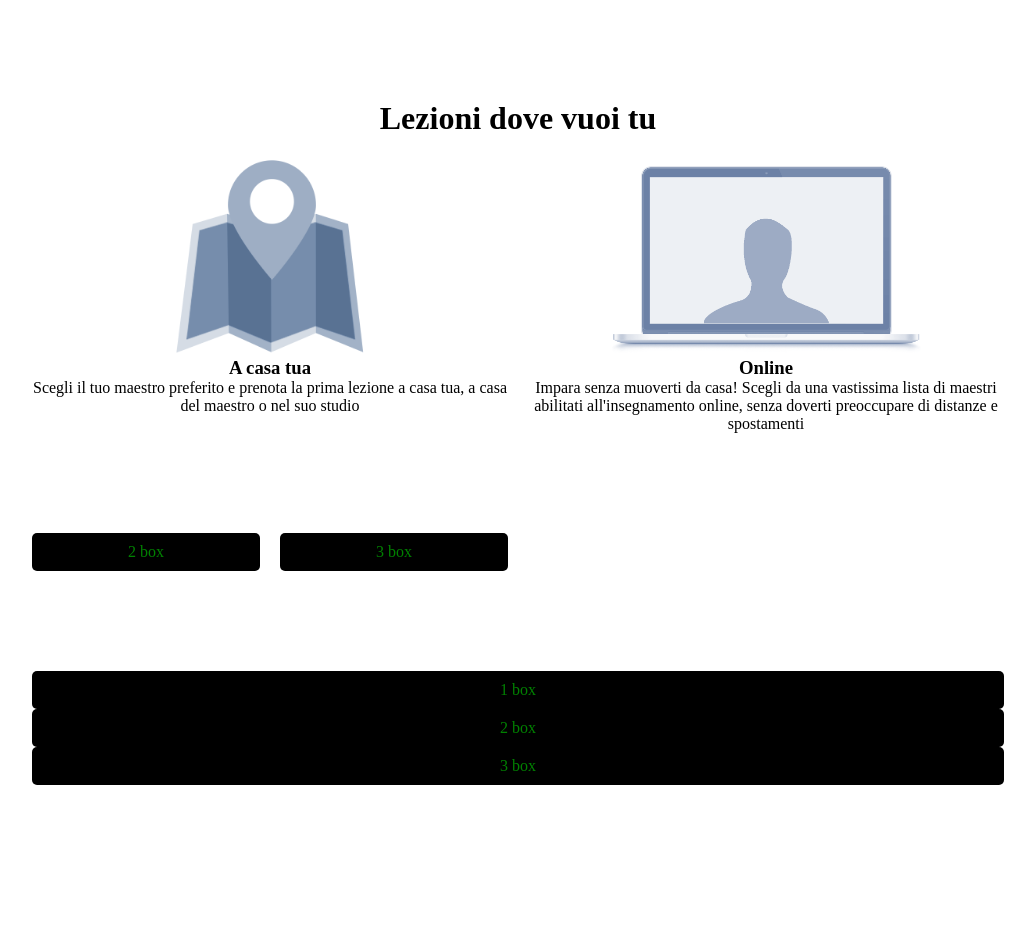
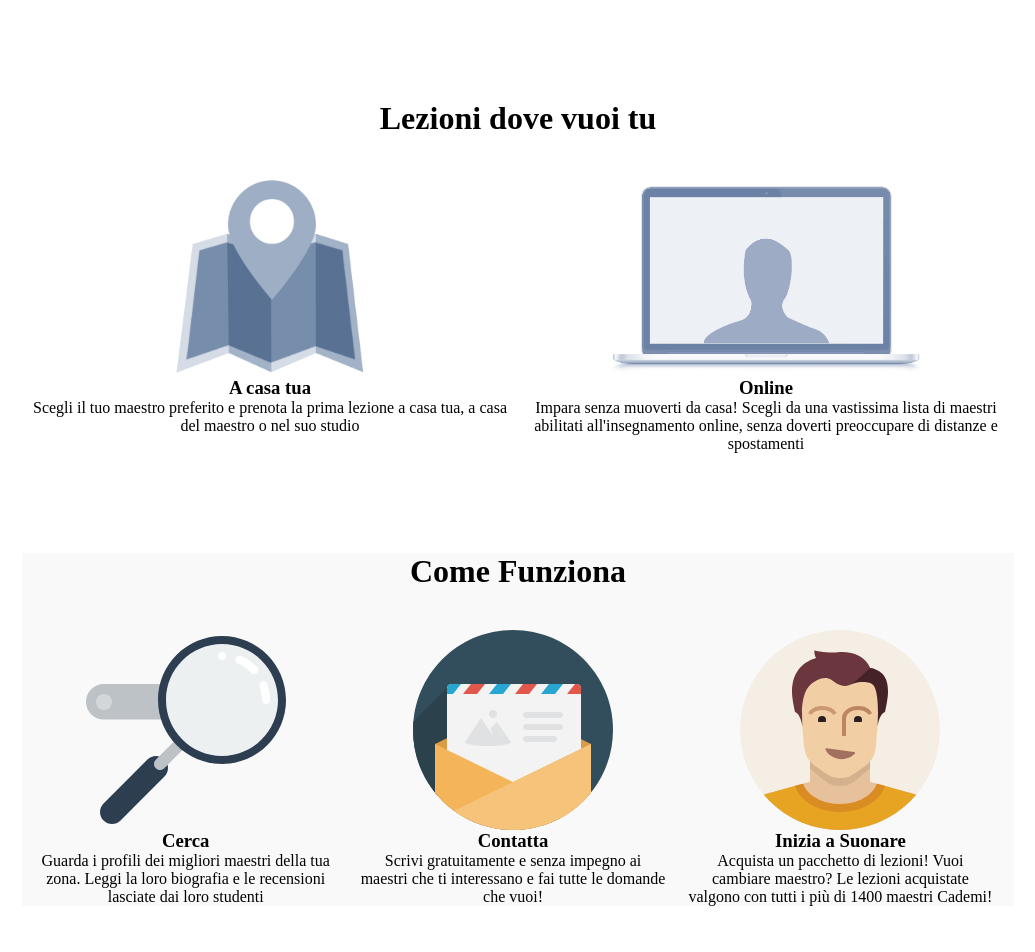
Before and after one commit to StefanoSerafini1/html-css-resp-wannabe-12bool, a plain HTML site: page index.html in a window 1280 px wide. Shown: the top 952 px of the page, without its empty margins (122-1157 px from the left). Before the commit the page ends 801 px from the top, so only its background shows below. Drawn offline with Linux system fonts and the light colour scheme.

Commit message:
parte 3 colonne con background

```diff
--- a/index.html
+++ b/index.html
@@ -12,7 +12,6 @@
 
 
      <div class="container">
-
          <h1>Lezioni dove vuoi tu</h1>
          <div class="col-xs-12 col-md-6 col-lg-6 left">
            <!-- <div class="box">1 box</div> -->
@@ -26,21 +25,26 @@
              <h3>Online</h3>
              Impara senza muoverti da casa! Scegli da una vastissima lista di maestri abilitati all'insegnamento online, senza doverti preoccupare di distanze e spostamenti
          </div>
-
      </div>
 
 
    <main>
-     <div class="container">
-       <div class="col-xs-12 col-md-12 col-lg-3">
-         <!-- <div class="box">1 box</div> -->
-
+     <div class="container grey tripla">
+       <h1>Come Funziona</h1>
+       <div class="col-xs-12 col-md-12 col-lg-3 left">
+         <img src="img/search.svg" alt="">
+         <h3>Cerca</h3>
+         Guarda i profili dei migliori maestri della tua zona. Leggi la loro biografia e le recensioni lasciate dai loro studenti
        </div>
-       <div class="col-xs-12 col-md-12 col-lg-3">
-         <div class="box">2 box</div>
+       <div class="col-xs-12 col-md-12 col-lg-3 central">
+         <img src="img/letter.svg" alt="">
+         <h3>Contatta</h3>
+         Scrivi gratuitamente e senza impegno ai maestri che ti interessano e fai tutte le domande che vuoi!
        </div>
-       <div class="col-xs-12 col-md-12 col-lg-3">
-         <div class="box">3 box</div>
+       <div class="col-xs-12 col-md-12 col-lg-3 right">
+         <img src="img/male.svg" alt="">
+         <h3>Inizia a Suonare</h3>
+         Acquista un pacchetto di lezioni! Vuoi cambiare maestro? Le lezioni acquistate valgono con tutti i più di 1400 maestri Cademi!
        </div>
      </div>
      <div class="container">
--- a/style.css
+++ b/style.css
@@ -7,29 +7,18 @@
   color: green;
   margin:0 auto;
 }
-/* .container {
-    width: 1170px;
-    max-width: 100%;
-    margin: 0 auto;
-    margin-bottom: 16px;
-} */
-/* .row>.left,
-.row>.right {
-  width: 50%;
-  float: left;
+h1 {
+  margin-bottom: 20px;
 }
-.row {
-  width: 992px;
-  margin-left: auto;
-  margin-right: auto;
-  margin-top: 100px;
+img {
+  height: 200px;
 }
-.row img {
-  /* per centrare orizzontalmente */
-  /* display: block;
-  margin-right: auto;
-  margin-left: auto;
-} */
+
+.clear {
+  clear: both;
+}
+
+
 .container {
   width: 992px;
   margin-left: auto;
@@ -40,7 +29,9 @@
 
 /* BLOCCO LEZIONI */
 .container>.left,
-.container>.right {
+.container>.right,
+.container>.central
+ {
   width: 50%;
   float: left;
   margin-top: 20px;
@@ -54,10 +45,18 @@
 }
 
 
-img {
-  height: 200px;
+
+.tripla>.left,
+.tripla>.central,
+.tripla>.right {
+  float: left;
+  width: 33%;
+  text-align: center;
 }
 
-.clear {
-  clear: both;
+.tripla {
+  text-align: center;
 }
+.container.grey {
+  background-color: #f9f9f9;
+}
```
